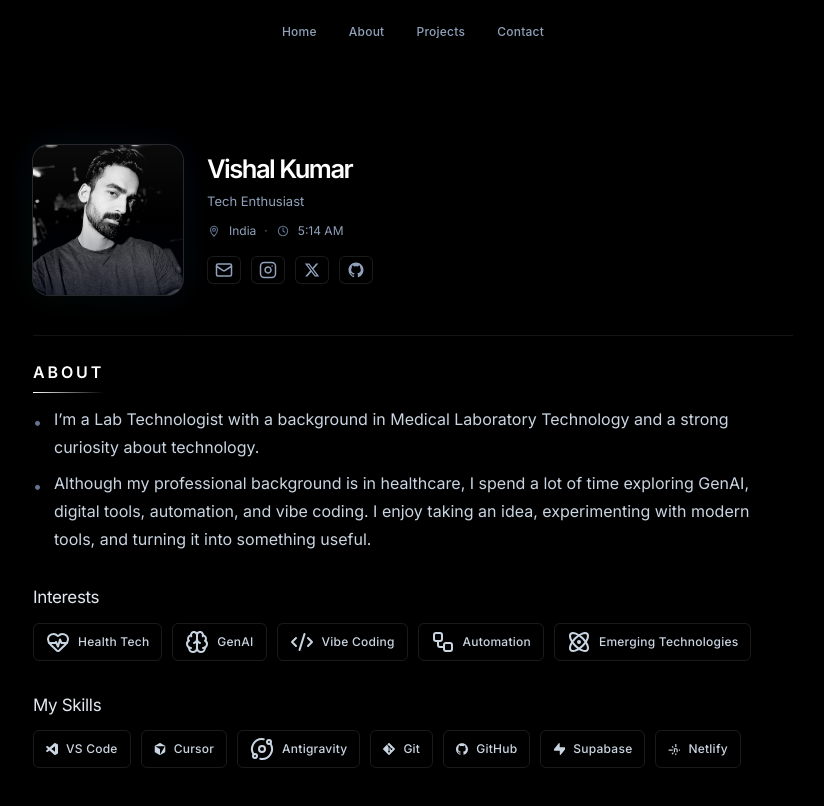
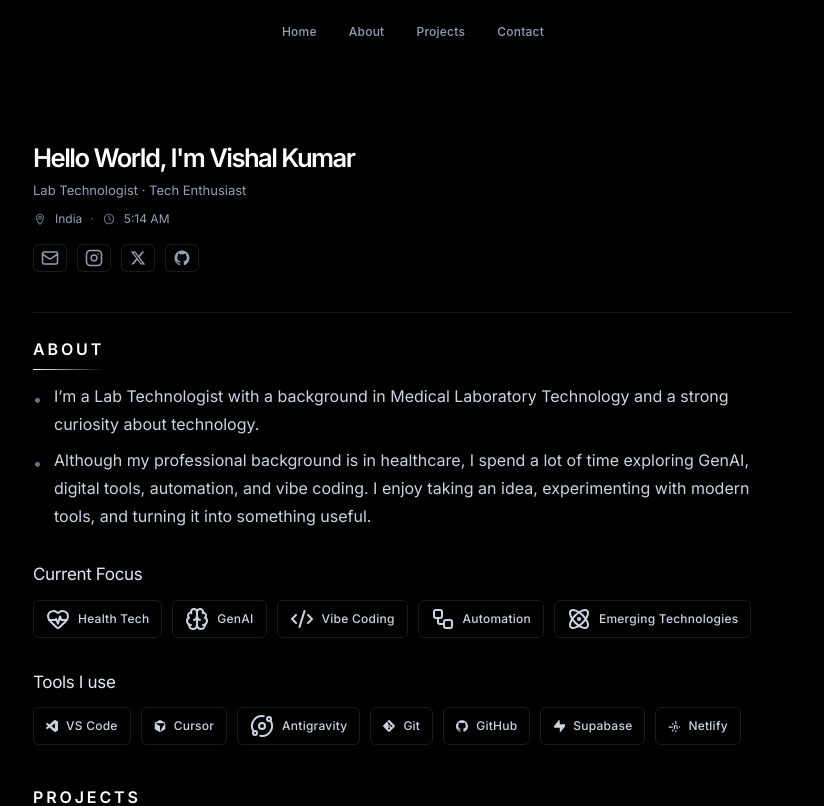
Before and after one commit to thevishal365/Portfolio, a React (Vite) app: page / in a window 1280 px wide. Shown: the top 806 px of the page, without its empty margins (227-1051 px from the left). Built offline with nearby package versions, Linux system fonts and the light colour scheme.

Commit message:
Remove profile photo and update profile headings

```diff
--- a/src/components/AboutBio.tsx
+++ b/src/components/AboutBio.tsx
@@ -56,8 +56,8 @@ export const AboutBio: React.FC<AboutBioProps> = ({
         ))}
       </ul>
 
-      <TagGroup heading="Interests" items={tags} sectionId="focus-interests" />
-      <TagGroup heading="My Skills" items={skills} sectionId="my-skills" />
+      <TagGroup heading="Current Focus" items={tags} sectionId="focus-interests" />
+      <TagGroup heading="Tools I use" items={skills} sectionId="my-skills" />
 
       <ProjectList projects={projects} />
 
--- a/src/components/ProfileAvatar.tsx
+++ /dev/null
@@ -1,49 +0,0 @@
-import React, { useState } from 'react';
-
-interface ProfileAvatarProps {
-  src: string;
-  alt: string;
-  className?: string;
-}
-
-export const ProfileAvatar: React.FC<ProfileAvatarProps> = ({
-  src,
-  alt,
-  className = ''
-}) => {
-  const [imageError, setImageError] = useState(false);
-
-  return (
-    <div className={`group relative ${className}`}>
-      {/* Ambient background glow */}
-      <div
-        aria-hidden="true"
-        className="absolute -inset-1 rounded-3xl bg-gradient-to-tr from-emerald-500/20 via-sky-500/20 to-indigo-500/20 opacity-40 blur-lg transition-opacity duration-500 group-hover:opacity-75"
-      />
-
-      {/* Outer frame */}
-      <div className="relative h-full w-full overflow-hidden rounded-2xl bg-slate-900 ring-1 ring-white/15 shadow-[0_8px_30px_rgba(0,0,0,0.6)]">
-        {!imageError ? (
-          <img
-            src={src}
-            alt={alt}
-            onError={() => setImageError(true)}
-            className="h-full w-full object-cover object-top grayscale contrast-[1.05] brightness-[0.98] transition-all duration-700 ease-out group-hover:scale-[1.02] group-hover:grayscale-[40%] group-hover:brightness-105"
-            loading="eager"
-          />
-        ) : (
-          <div className="flex aspect-square w-full flex-col items-center justify-center bg-slate-900 p-4 text-center text-white">
-            <span className="text-3xl font-bold tracking-wider text-slate-100">VK</span>
-            <span className="mt-1 text-xs text-slate-400">Vishal Kumar</span>
-          </div>
-        )}
-
-        {/* Subtle glass reflection overlay */}
-        <div
-          aria-hidden="true"
-          className="pointer-events-none absolute inset-0 bg-gradient-to-t from-slate-950/60 via-transparent to-white/[0.04]"
-        />
-      </div>
-    </div>
-  );
-};
--- a/src/components/ProfileCard.tsx
+++ b/src/components/ProfileCard.tsx
@@ -1,6 +1,5 @@
 import React from 'react';
 import type { ProfileData } from '../types/profile';
-import { ProfileAvatar } from './ProfileAvatar';
 import { SocialIconGroup } from './SocialIconGroup';
 
 interface ProfileCardProps {
@@ -47,7 +46,7 @@ const formatLocationTime = () => {
     hour12: true
   }).format(new Date());
 
-  return `${time}`;
+  return time;
 };
 
 export const ProfileCard: React.FC<ProfileCardProps> = ({
@@ -55,34 +54,34 @@ export const ProfileCard: React.FC<ProfileCardProps> = ({
   className = ''
 }) => {
   return (
-    <div className={`flex w-full max-w-[760px] items-center gap-5 sm:gap-6 ${className}`}>
-      <div className="w-[120px] shrink-0 sm:w-[150px]">
-        <ProfileAvatar
-          src={profile.avatarUrl}
-          alt={profile.name}
-          className="aspect-square w-full"
-        />
-      </div>
-
-      <div className="min-w-0 flex-1">
+    <div className={`w-full max-w-[760px] ${className}`}>
+      <div className="min-w-0">
         <h1 className="text-[1.5rem] font-semibold leading-none tracking-[-0.06em] text-white sm:text-[1.6rem]">
-          {profile.name}
+          Hello World, I'm {profile.name}
         </h1>
 
         <div className="mt-2.5 text-[12px] text-slate-400 sm:text-[13px]">
-          <div>Tech Enthusiast</div>
+          <div>Lab Technologist · Tech Enthusiast</div>
         </div>
 
         <div className="mt-2.5 flex flex-wrap items-center gap-2 text-[11px] text-slate-400 sm:text-[12px]">
           <LocationIcon />
           <span>India</span>
-          <span aria-hidden="true" className="text-slate-500">·</span>
+
+          <span aria-hidden="true" className="text-slate-500">
+            ·
+          </span>
+
           <ClockIcon />
           <span>{formatLocationTime()}</span>
         </div>
 
         <div className="mt-4">
-          <SocialIconGroup links={profile.socialLinks} iconSize={34} gapClassName="justify-start gap-2.5" />
+          <SocialIconGroup
+            links={profile.socialLinks}
+            iconSize={34}
+            gapClassName="justify-start gap-2.5"
+          />
         </div>
       </div>
     </div>
```
Also changed, not shown: public/profile.png (deleted).
